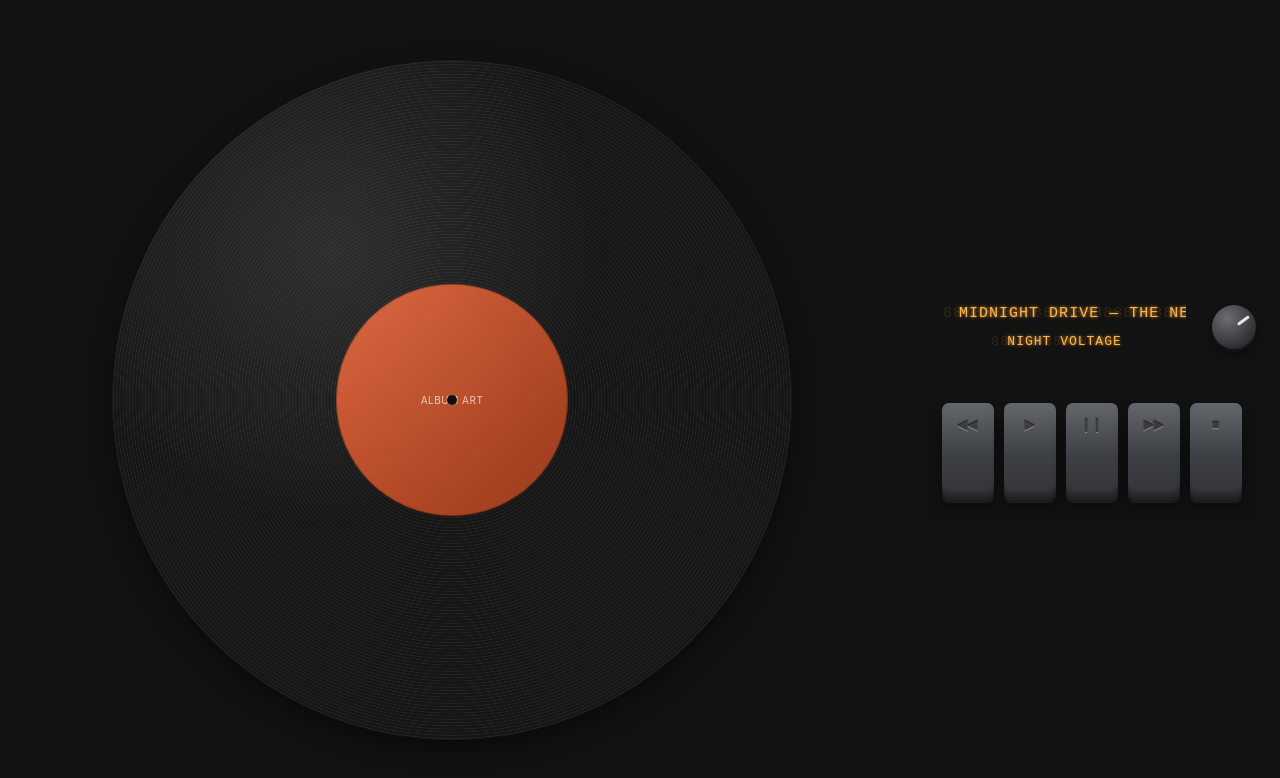
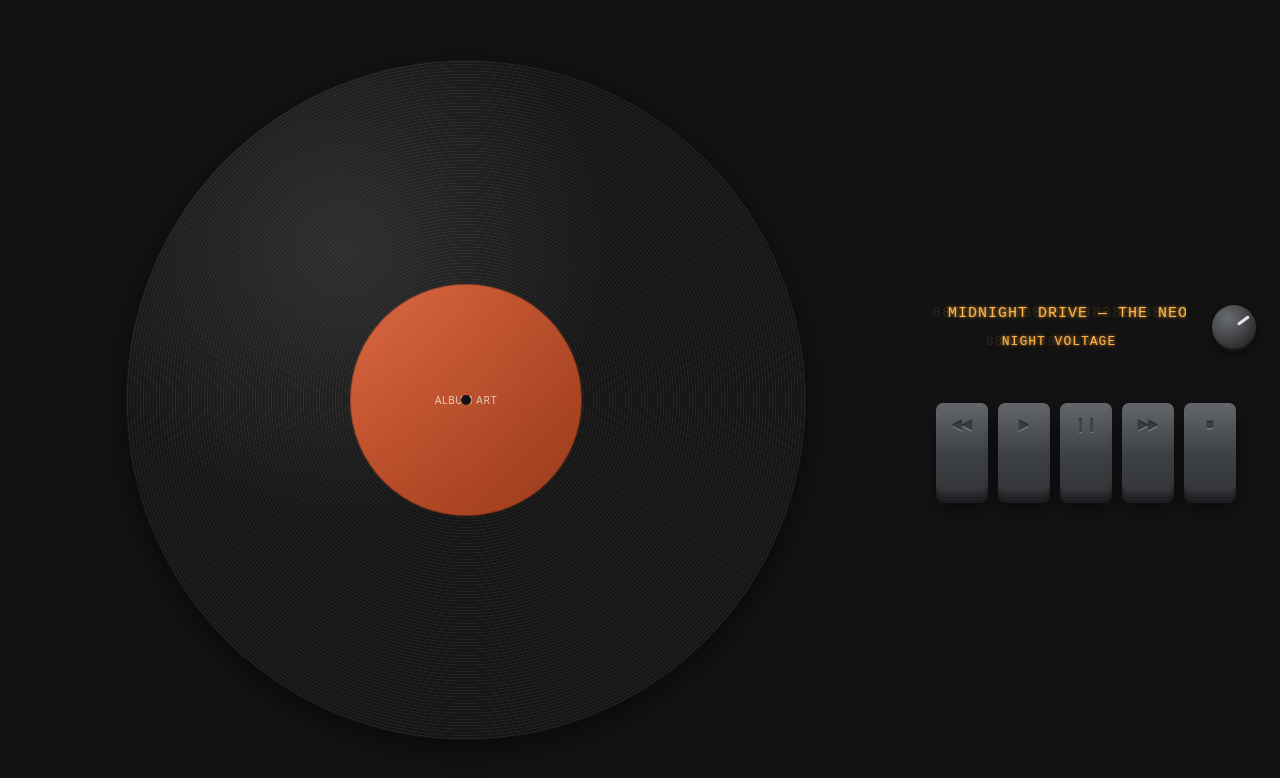
Before and after one commit to SethT89/record-player, a React (Vite) app: page / in a window 1280 px wide. Shown: the top 778 px of the page. Built offline with nearby package versions, Linux system fonts and the light colour scheme; a small style sheet from the web is missing.

Commit message:
Tighten gap between record and control column

```diff
--- a/src/App.css
+++ b/src/App.css
@@ -9,7 +9,7 @@
   display: flex;
   align-items: center;
   justify-content: center;
-  padding: 24px;
+  padding: 24px 0 24px 24px;
 }
 
 .player__control-column {
@@ -19,7 +19,7 @@
   align-items: center;
   justify-content: center;
   gap: 18px;
-  padding: 24px;
+  padding: 24px 24px 24px 8px;
   min-width: 240px;
 }
 
```
